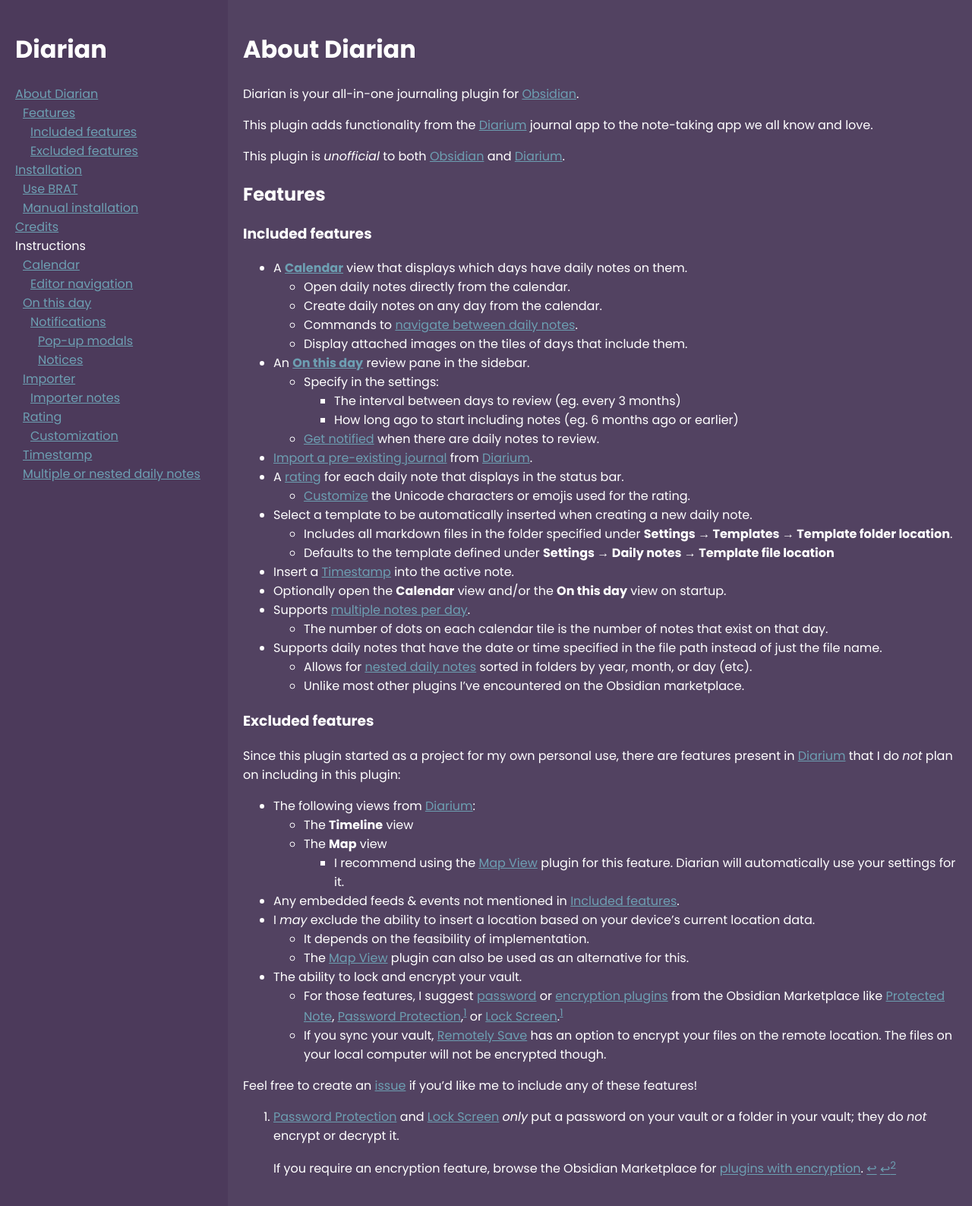
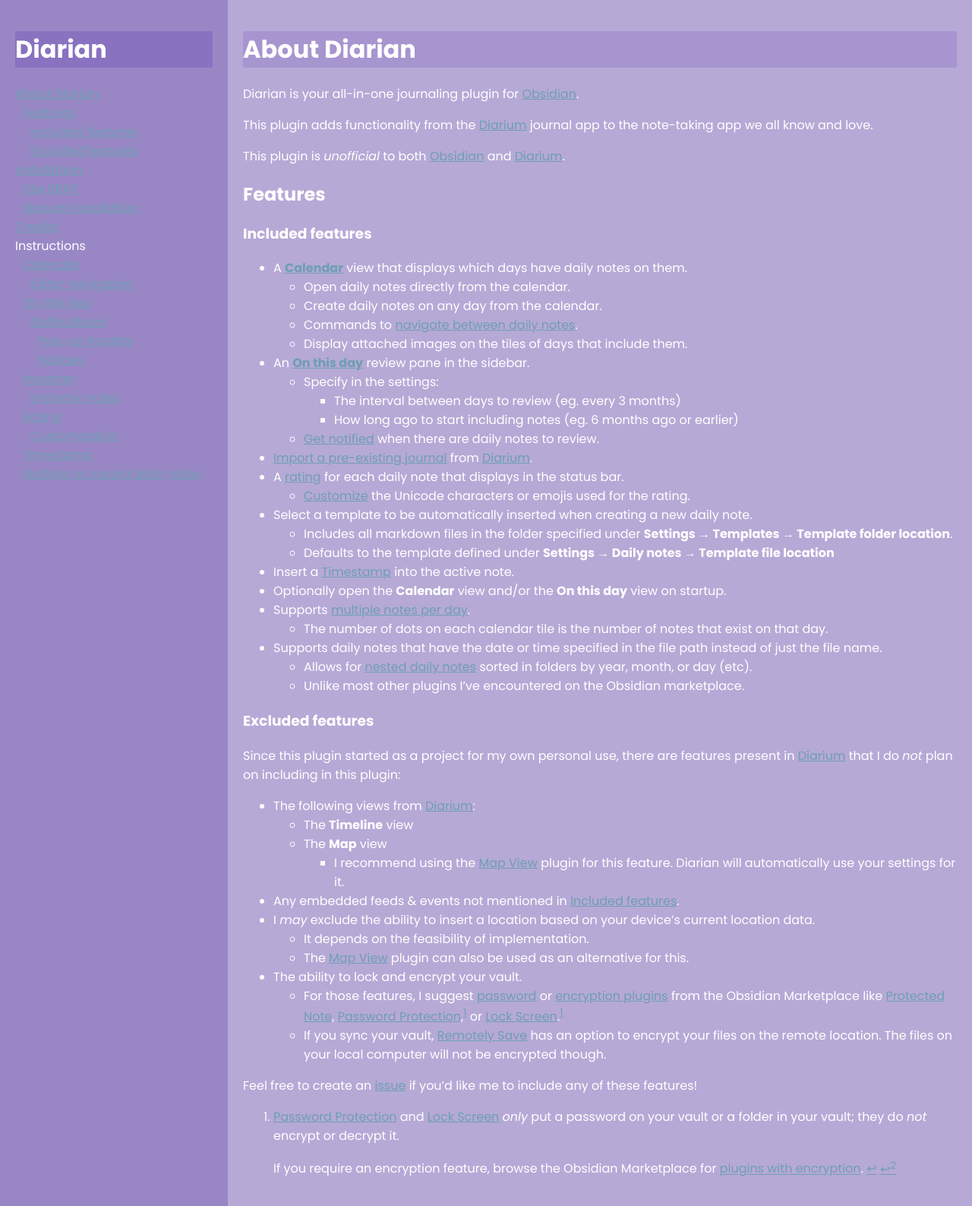
Before and after one commit to Erallie/diarian, a Jekyll site: the page built from index.md, in a window 1280 px wide. Shown: the whole page at 76% size. Built offline with Jekyll 4.4.1, drawn with Linux system fonts in a browser that asks for light colours.

Commit message:
trying special styles

```diff
--- a/_layouts/default.html
+++ b/_layouts/default.html
@@ -12,7 +12,7 @@
         rel="stylesheet">
 </head>
 
-<body>
+<body class="theme-light">
     <div id="content">
         <header>
             <h1>Diarian</h1>
--- a/css/style.css
+++ b/css/style.css
@@ -126,18 +126,14 @@ div#content {
 
 
 header {
-    /* display: fixed; */
     position: sticky;
     top: 0;
     flex-grow: 0;
     flex-shrink: 0;
     bottom: 0;
     height: 100%;
-    /* max-height: 100%; */
     max-width: 100%;
     flex-basis: 300px;
-    /* background-color: #524261; */
-    --background-color: #4c3a5b;
     background-color: var(--background-color);
     padding: 20px;
     margin: 0;
@@ -160,9 +156,7 @@ body {
     font-family: "Poppins";
     margin: 0;
     color: white;
-    --background-color: #524261;
     background-color: var(--background-color);
-    /* background-color: #4c3a5b; */
     height: 100vh
 }
 
@@ -173,7 +167,7 @@ a {
 h1:first-child {
     position: sticky;
     top: 0;
-    background-color: var(--background-color);
+    background-color: hsl(var(--bg-h), calc(var(--bg-s) + 3%), calc(var(--bg-l) - 5%));
 }
 
 img {
@@ -181,3 +175,26 @@ img {
     max-height: 100vh;
     object-fit: scale-down;
 }
+
+* {
+    --bg-h: 258;
+    --bg-s: 35%;
+    --background-color: hsl(var(--bg-h), var(--bg-s), var(--bg-l));
+}
+
+.theme-dark header {
+    --bg-l: 30%;
+}
+
+
+body.theme-dark {
+    --bg-l: 25%;
+}
+
+.theme-light header {
+    --bg-l: 65%;
+}
+
+body.theme-light {
+    --bg-l: 75%;
+}
```
